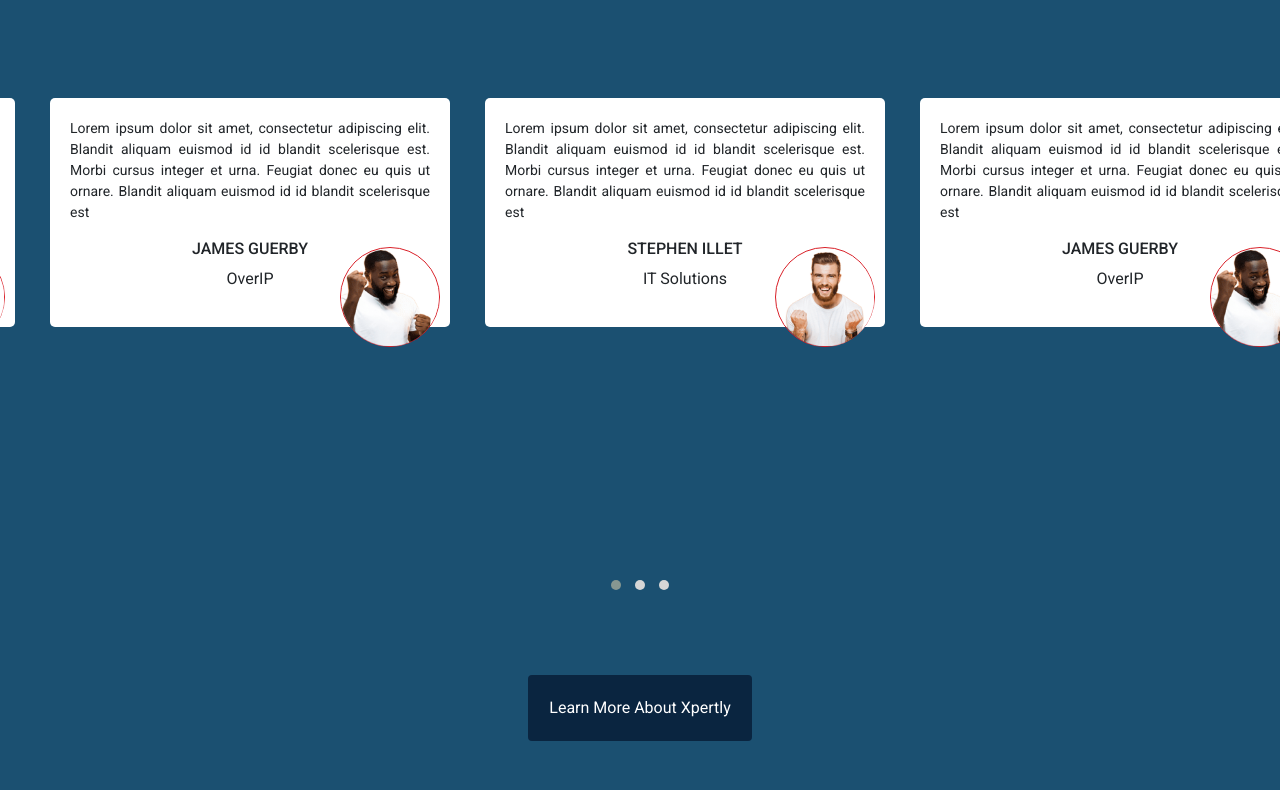
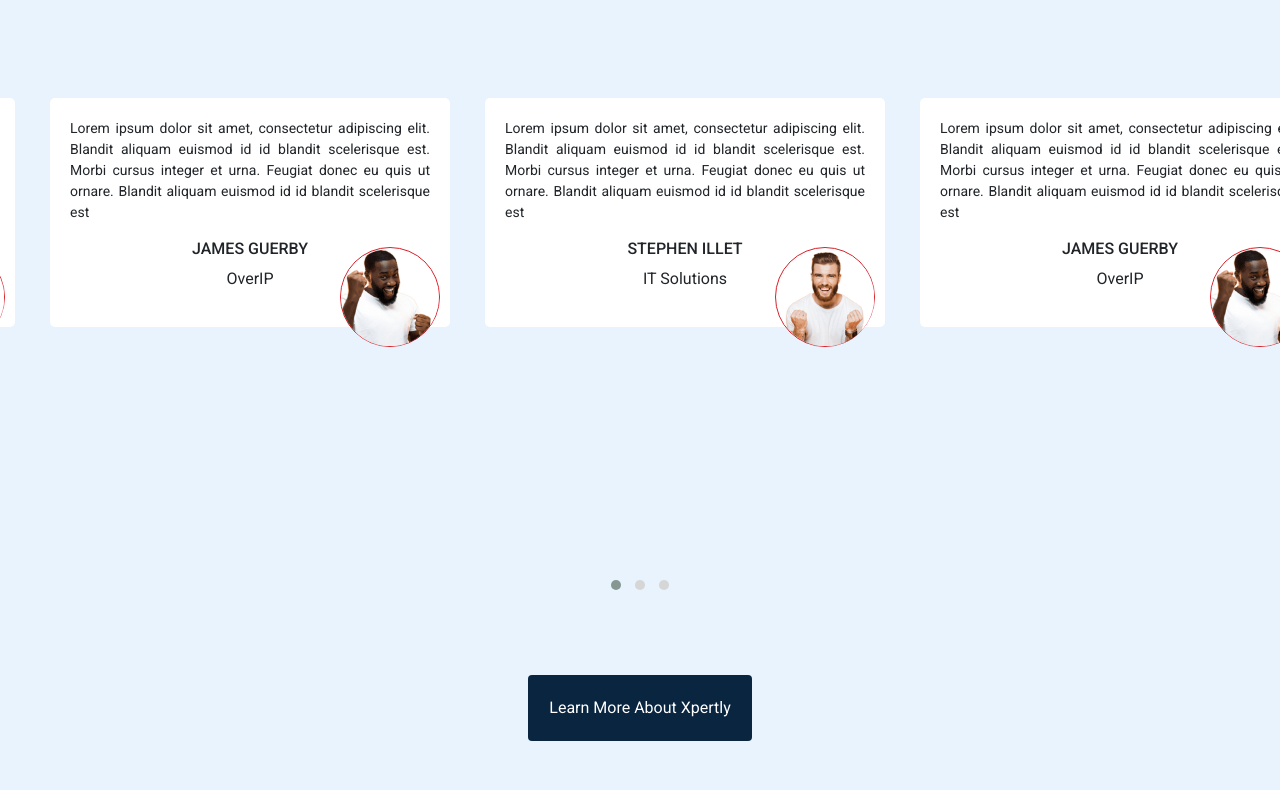
Before and after one commit to sheezaHadayat/company-website, a plain HTML site: page index.html in a window 1280 px wide. Shown: the part 684-1474 px from the top of the page. Drawn offline with nearby package versions, Linux system fonts and the light colour scheme.

Commit message:
Update index.html

```diff
--- a/index.html
+++ b/index.html
@@ -83,7 +83,7 @@
 
       <!-- Testimonial -->
 
-      <section class="testimonial-section" style="background-color: #1B5071">
+      <section class="testimonial-section" style="background-color: #E8F3FD; ">
         <h2 style="color: black; text-align: center; padding-top: 6.5rem; padding-bottom: 6rem;">Your Partner in Automation</h2>
 
         <div class="owl-carousel owl-theme">
```
